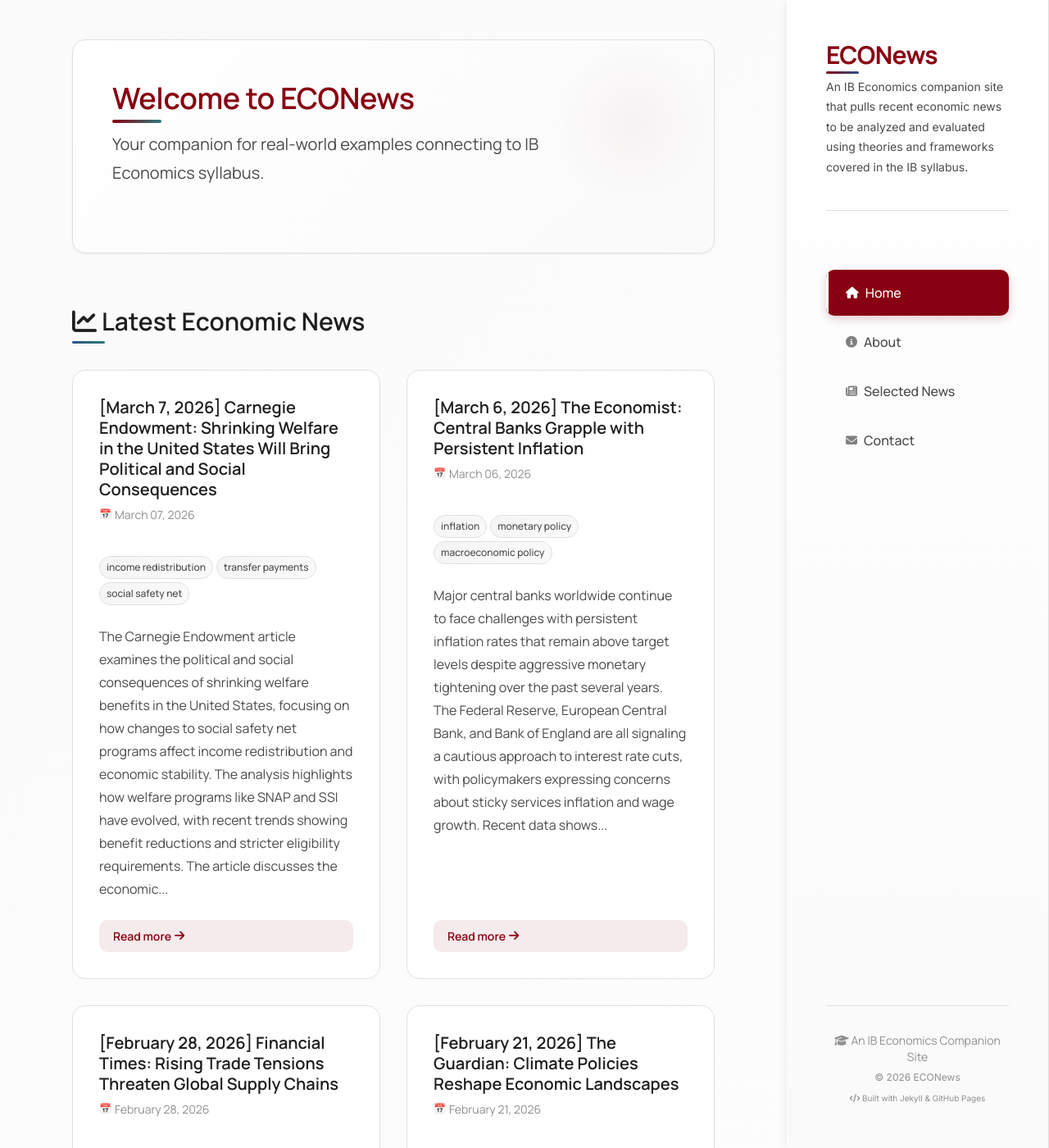
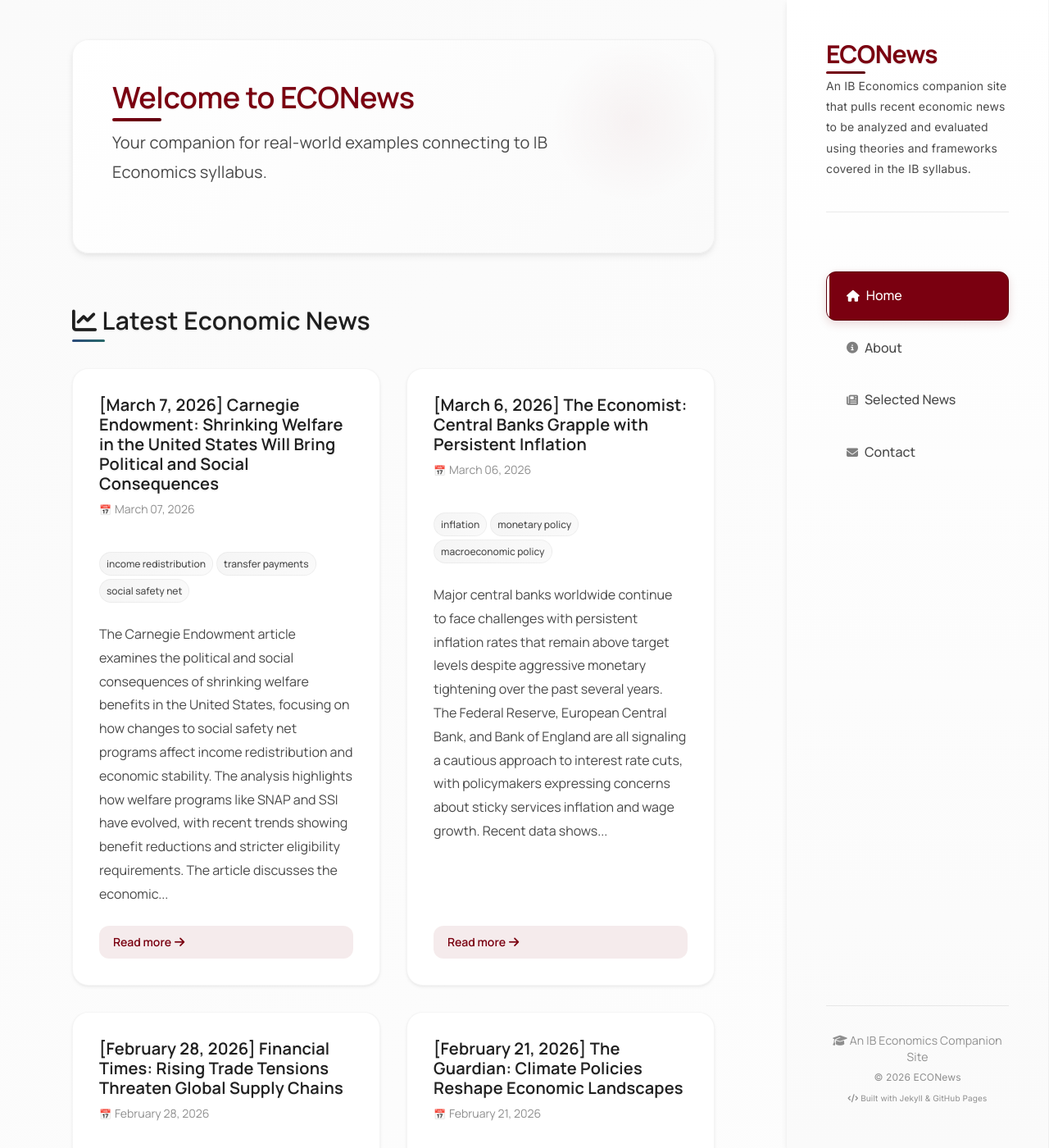
Before and after one commit to Feiran-Z/ECONews, a Jekyll site: the page built from index.md, in a window 1280 px wide and 1400 px high. Shown: the whole window at 82% size. Built offline with Jekyll 4.4.1, drawn with Linux system fonts in a browser that asks for light colours.

Commit message:
Modernize website design with elegant refinements
- Refine color palette with more sophisticated burgundy (#7a0010) and accent colors
- Enhance typography system with letter-spacing variables and text shadows
- Implement multi-layer shadow system for depth and dimension
- Add gradient variables for smooth color transitions
- Refine borders with thinner (0.5px) borders and updated border radii
- Improve interactive elements with enhanced hover states and transitions
- Update navigation, cards, buttons, and forms with elegant styling
- Maintain responsive design and accessibility standards
- Preserve existing layout while adding visual polish

Co-Authored-By: Claude Sonnet 4.6 <noreply@anthropic.com>

```diff
--- a/assets/css/main.css
+++ b/assets/css/main.css
@@ -1,11 +1,12 @@
 /* Modern Economics News Website Design */
 
 :root {
-  /* Enhanced Color Palette */
-  --primary-color: #880112; /* Burgundy - main brand color */
-  --primary-dark: #6a000f;
-  --primary-light: #a80116;
-  --primary-transparent: rgba(136, 1, 18, 0.08);
+  /* Enhanced Color Palette - More Sophisticated Tones */
+  --primary-color: #7a0010; /* Deeper, more sophisticated burgundy */
+  --primary-dark: #5c000c;
+  --primary-light: #9a0014;
+  --primary-transparent: rgba(122, 0, 16, 0.08);
+  --primary-gradient: linear-gradient(135deg, var(--primary-color), var(--primary-dark));
 
   /* Sophisticated Neutral Palette */
   --neutral-900: #121212;
@@ -19,16 +20,20 @@
   --neutral-100: #f5f5f5;
   --neutral-50: #fafafa;
 
-  /* Academic Accent Colors */
-  --accent-blue: #2c5282;
-  --accent-teal: #2d7a7a;
-  --accent-gold: #b7791f;
-  --accent-green: #276749;
-
-  /* Background & Surface */
+  /* Academic Accent Colors - Refined */
+  --accent-blue: #2a4a7a;
+  --accent-teal: #286969;
+  --accent-gold: #a86d1b;
+  --accent-green: #235d40;
+  --accent-gradient-blue: linear-gradient(135deg, var(--accent-blue), #1a365d);
+  --accent-gradient-teal: linear-gradient(135deg, var(--accent-teal), #1a5d5d);
+
+  /* Background & Surface - Enhanced */
   --background-color: #ffffff;
   --surface-color: #ffffff;
   --surface-elevated: #ffffff;
+  --surface-gradient: linear-gradient(135deg, var(--surface-color), var(--neutral-50));
+  --surface-subtle: rgba(0, 0, 0, 0.02);
 
   /* Typography */
   --text-primary: var(--neutral-900);
@@ -36,18 +41,24 @@
   --text-tertiary: var(--neutral-400);
   --text-on-primary: #ffffff;
 
-  /* Borders & Shadows */
-  --border-color: var(--neutral-200);
-  --border-radius-sm: 6px;
-  --border-radius-md: 10px;
-  --border-radius-lg: 16px;
-  --border-radius-xl: 24px;
-
-  /* Shadows */
-  --shadow-sm: 0 1px 3px rgba(0, 0, 0, 0.05);
-  --shadow-md: 0 4px 12px rgba(0, 0, 0, 0.08);
-  --shadow-lg: 0 8px 24px rgba(0, 0, 0, 0.12);
-  --shadow-xl: 0 16px 48px rgba(0, 0, 0, 0.16);
+  /* Borders & Shadows - Refined */
+  --border-color: rgba(0, 0, 0, 0.08);
+  --border-color-subtle: rgba(0, 0, 0, 0.04);
+  --border-radius-sm: 8px;
+  --border-radius-md: 12px;
+  --border-radius-lg: 20px;
+  --border-radius-xl: 28px;
+  --border-width-thin: 0.5px;
+  --border-width-base: 1px;
+
+  /* Shadows - Multi-layer for depth */
+  --shadow-subtle: 0 1px 2px rgba(0, 0, 0, 0.03);
+  --shadow-sm: 0 2px 4px rgba(0, 0, 0, 0.05), 0 1px 2px rgba(0, 0, 0, 0.03);
+  --shadow-md: 0 4px 8px rgba(0, 0, 0, 0.06), 0 2px 4px rgba(0, 0, 0, 0.04);
+  --shadow-lg: 0 8px 16px rgba(0, 0, 0, 0.08), 0 4px 8px rgba(0, 0, 0, 0.06);
+  --shadow-xl: 0 16px 32px rgba(0, 0, 0, 0.10), 0 8px 16px rgba(0, 0, 0, 0.08);
+  --shadow-xxl: 0 24px 48px rgba(0, 0, 0, 0.12), 0 12px 24px rgba(0, 0, 0, 0.10);
+  --shadow-primary: 0 4px 12px rgba(122, 0, 16, 0.15);
 
   /* Spacing System */
   --space-xs: 0.25rem;
@@ -63,10 +74,11 @@
   --content-padding: var(--space-2xl);
   --container-max-width: 1200px;
 
-  /* Transitions */
-  --transition-fast: 150ms ease;
-  --transition-base: 250ms ease;
-  --transition-slow: 350ms ease;
+  /* Transitions - Enhanced */
+  --transition-fast: 150ms cubic-bezier(0.4, 0, 0.2, 1);
+  --transition-base: 250ms cubic-bezier(0.4, 0, 0.2, 1);
+  --transition-slow: 350ms cubic-bezier(0.4, 0, 0.2, 1);
+  --transition-bounce: 300ms cubic-bezier(0.68, -0.55, 0.265, 1.55);
 
   /* Typography Scale */
   --font-size-xs: 0.75rem;
@@ -79,10 +91,19 @@
   --font-size-3xl: 2.25rem;
   --font-size-4xl: 3rem;
 
+  /* Typography Refinements */
+  --letter-spacing-tight: -0.02em;
+  --letter-spacing-normal: -0.01em;
+  --letter-spacing-wide: 0.01em;
+  --letter-spacing-wider: 0.03em;
+  --text-shadow-subtle: 0 1px 2px rgba(0, 0, 0, 0.1);
+  --text-shadow-elevated: 0 2px 4px rgba(0, 0, 0, 0.15);
+
   /* Line Heights */
-  --line-height-tight: 1.25;
-  --line-height-base: 1.5;
-  --line-height-relaxed: 1.75;
+  --line-height-tight: 1.2;
+  --line-height-base: 1.6;
+  --line-height-relaxed: 1.8;
+  --line-height-loose: 2;
 }
 
 /* Reset & Base Styles */
@@ -108,45 +129,58 @@ body {
   text-rendering: optimizeLegibility;
 }
 
-/* Typography Enhancements */
+/* Typography Enhancements - Refined */
 h1, h2, h3, h4, h5, h6 {
   font-weight: 600;
   line-height: var(--line-height-tight);
   margin-bottom: var(--space-md);
   color: var(--neutral-800);
+  text-shadow: var(--text-shadow-subtle);
 }
 
 h1 {
   font-size: var(--font-size-3xl);
   font-weight: 700;
-  letter-spacing: -0.02em;
+  letter-spacing: var(--letter-spacing-tight);
 }
 
 h2 {
   font-size: var(--font-size-2xl);
   font-weight: 600;
-  letter-spacing: -0.01em;
+  letter-spacing: var(--letter-spacing-normal);
 }
 
 h3 {
   font-size: var(--font-size-xl);
   font-weight: 600;
+  letter-spacing: var(--letter-spacing-wide);
 }
 
 h4 {
   font-size: var(--font-size-lg);
   font-weight: 600;
+  letter-spacing: var(--letter-spacing-wide);
 }
 
 p {
   margin-bottom: var(--space-md);
   line-height: var(--line-height-relaxed);
+  font-weight: 400;
+  letter-spacing: 0.01em;
 }
 
 a {
   color: var(--primary-color);
   text-decoration: none;
-  transition: color var(--transition-fast);
+  transition: all var(--transition-base);
+  position: relative;
+}
+
+a:hover {
+  color: var(--primary-dark);
+  text-decoration: underline;
+  text-decoration-thickness: 1px;
+  text-underline-offset: 2px;
 }
 
 a:hover {
@@ -193,7 +227,7 @@ a:hover {
 .nav-column {
   width: var(--nav-width);
   background: linear-gradient(180deg, var(--surface-color) 0%, var(--neutral-50) 100%);
-  border-right: 1px solid var(--border-color);
+  border-right: var(--border-width-thin) solid var(--border-color-subtle);
   padding: var(--space-2xl);
   position: fixed;
   top: 0;
@@ -202,8 +236,8 @@ a:hover {
   overflow-y: auto;
   display: flex;
   flex-direction: column;
-  backdrop-filter: blur(10px);
-  -webkit-backdrop-filter: blur(10px);
+  backdrop-filter: blur(20px) saturate(180%);
+  -webkit-backdrop-filter: blur(20px) saturate(180%);
   z-index: 100;
   box-shadow: var(--shadow-md);
   transition: all var(--transition-base);
@@ -211,6 +245,8 @@ a:hover {
 
 .nav-column:hover {
   box-shadow: var(--shadow-lg);
+  border-right-color: var(--border-color);
+  background: linear-gradient(180deg, var(--surface-color) 0%, var(--neutral-100) 100%);
 }
 
 .nav-header {
@@ -224,20 +260,26 @@ a:hover {
   font-weight: 700;
   color: var(--primary-color);
   margin-bottom: var(--space-sm);
-  letter-spacing: -0.02em;
+  letter-spacing: var(--letter-spacing-tight);
   position: relative;
   display: inline-block;
+  text-shadow: var(--text-shadow-subtle);
 }
 
 .site-title::after {
   content: '';
   position: absolute;
-  bottom: -4px;
+  bottom: -6px;
   left: 0;
-  width: 40px;
+  width: 48px;
   height: 3px;
-  background: linear-gradient(90deg, var(--primary-color), var(--accent-blue));
+  background: var(--primary-gradient);
   border-radius: 2px;
+  transition: width var(--transition-base);
+}
+
+.site-title:hover::after {
+  width: 60px;
 }
 
 .site-description {
@@ -271,6 +313,7 @@ a:hover {
   font-weight: 500;
   position: relative;
   overflow: hidden;
+  border: var(--border-width-thin) solid transparent;
 }
 
 .nav-menu a::before {
@@ -280,7 +323,7 @@ a:hover {
   top: 0;
   height: 100%;
   width: 3px;
-  background: linear-gradient(180deg, var(--primary-color), var(--accent-blue));
+  background: var(--primary-gradient);
   transform: translateX(-100%);
   transition: transform var(--transition-base);
 }
@@ -288,7 +331,9 @@ a:hover {
 .nav-menu a:hover {
   background-color: var(--primary-transparent);
   color: var(--primary-color);
-  transform: translateX(4px);
+  transform: translateX(8px);
+  border-color: var(--border-color-subtle);
+  box-shadow: var(--shadow-sm);
 }
 
 .nav-menu a:hover::before {
@@ -298,7 +343,8 @@ a:hover {
 .nav-menu a.active {
   background-color: var(--primary-color);
   color: var(--text-on-primary);
-  box-shadow: 0 4px 12px rgba(136, 1, 18, 0.2);
+  box-shadow: var(--shadow-primary);
+  border-color: var(--primary-dark);
 }
 
 .nav-menu a.active::before {
@@ -380,12 +426,19 @@ a:hover {
 .hero {
   margin-bottom: var(--space-3xl);
   padding: var(--space-2xl);
-  background: linear-gradient(135deg, var(--surface-color) 0%, var(--neutral-50) 100%);
+  background: var(--surface-gradient);
   border-radius: var(--border-radius-lg);
-  border: 1px solid var(--border-color);
-  box-shadow: var(--shadow-sm);
+  border: var(--border-width-thin) solid var(--border-color-subtle);
+  box-shadow: var(--shadow-md);
   position: relative;
   overflow: hidden;
+  transition: all var(--transition-base);
+}
+
+.hero:hover {
+  box-shadow: var(--shadow-lg);
+  border-color: var(--border-color);
+  transform: translateY(-2px);
 }
 
 .hero::before {
@@ -397,6 +450,11 @@ a:hover {
   height: 200px;
   background: radial-gradient(circle, var(--primary-transparent) 0%, transparent 70%);
   opacity: 0.5;
+  transition: opacity var(--transition-base);
+}
+
+.hero:hover::before {
+  opacity: 0.7;
 }
 
 .hero h2 {
@@ -414,8 +472,13 @@ a:hover {
   left: 0;
   width: 60px;
   height: 4px;
-  background: linear-gradient(90deg, var(--primary-color), var(--accent-teal));
+  background: var(--primary-gradient);
   border-radius: 2px;
+  transition: width var(--transition-base);
+}
+
+.hero h2:hover::after {
+  width: 80px;
 }
 
 .hero p {
@@ -459,7 +522,7 @@ a:hover {
 
 .news-card {
   background: var(--surface-color);
-  border: 1px solid var(--border-color);
+  border: var(--border-width-thin) solid var(--border-color-subtle);
   border-radius: var(--border-radius-lg);
   padding: var(--space-xl);
   transition: all var(--transition-base);
@@ -468,6 +531,7 @@ a:hover {
   display: flex;
   flex-direction: column;
   height: 100%;
+  box-shadow: var(--shadow-sm);
 }
 
 .news-card::before {
@@ -477,14 +541,14 @@ a:hover {
   left: 0;
   width: 4px;
   height: 100%;
-  background: linear-gradient(180deg, var(--primary-color), var(--accent-blue));
+  background: var(--primary-gradient);
   transform: translateX(-100%);
   transition: transform var(--transition-base);
 }
 
 .news-card:hover {
-  transform: translateY(-8px);
-  box-shadow: var(--shadow-lg);
+  transform: translateY(-8px) scale(1.01);
+  box-shadow: var(--shadow-xl);
   border-color: var(--primary-transparent);
 }
 
@@ -546,14 +610,32 @@ a:hover {
   background: var(--primary-transparent);
   border-radius: var(--border-radius-md);
   transition: all var(--transition-base);
-  border: 1px solid transparent;
+  border: var(--border-width-thin) solid transparent;
+  position: relative;
+  overflow: hidden;
+}
+
+.read-more::before {
+  content: '';
+  position: absolute;
+  top: 0;
+  left: -100%;
+  width: 100%;
+  height: 100%;
+  background: var(--primary-gradient);
+  transition: left var(--transition-base);
+  z-index: -1;
 }
 
 .read-more:hover {
-  background: var(--primary-color);
   color: var(--text-on-primary);
   transform: translateX(4px);
-  box-shadow: 0 4px 12px rgba(136, 1, 18, 0.2);
+  box-shadow: var(--shadow-primary);
+  border-color: var(--primary-dark);
+}
+
+.read-more:hover::before {
+  left: 0;
 }
 
 .read-more::after {
@@ -579,24 +661,50 @@ a:hover {
   font-size: var(--font-size-xs);
   color: var(--neutral-600);
   font-weight: 500;
-  border: 1px solid var(--border-color);
-  transition: all var(--transition-fast);
+  border: var(--border-width-thin) solid var(--border-color-subtle);
+  transition: all var(--transition-base);
+  position: relative;
+  overflow: hidden;
+}
+
+.tag::before {
+  content: '';
+  position: absolute;
+  top: 0;
+  left: -100%;
+  width: 100%;
+  height: 100%;
+  background: var(--primary-transparent);
+  transition: left var(--transition-base);
+  z-index: -1;
 }
 
 .tag:hover {
-  background: linear-gradient(135deg, var(--primary-transparent), var(--primary-transparent));
   color: var(--primary-color);
   border-color: var(--primary-color);
-  transform: translateY(-1px);
+  transform: translateY(-2px);
+  box-shadow: var(--shadow-sm);
+}
+
+.tag:hover::before {
+  left: 0;
 }
 
 /* About Preview Section */
 .about-preview {
   padding: var(--space-2xl);
-  background: linear-gradient(135deg, var(--surface-color) 0%, var(--neutral-50) 100%);
+  background: var(--surface-gradient);
   border-radius: var(--border-radius-lg);
-  border: 1px solid var(--border-color);
+  border: var(--border-width-thin) solid var(--border-color-subtle);
   margin-top: var(--space-3xl);
+  transition: all var(--transition-base);
+  box-shadow: var(--shadow-sm);
+}
+
+.about-preview:hover {
+  box-shadow: var(--shadow-md);
+  border-color: var(--border-color);
+  transform: translateY(-2px);
 }
 
 .about-preview h3 {
@@ -620,12 +728,31 @@ a:hover {
   background: rgba(45, 122, 122, 0.1);
   border-radius: var(--border-radius-md);
   transition: all var(--transition-base);
+  border: var(--border-width-thin) solid transparent;
+  position: relative;
+  overflow: hidden;
+}
+
+.learn-more::before {
+  content: '';
+  position: absolute;
+  top: 0;
+  left: -100%;
+  width: 100%;
+  height: 100%;
+  background: var(--accent-gradient-teal);
+  transition: left var(--transition-base);
+  z-index: -1;
 }
 
 .learn-more:hover {
-  background: var(--accent-teal);
   color: white;
   transform: translateX(4px);
+  border-color: var(--accent-teal);
+}
+
+.learn-more:hover::before {
+  left: 0;
 }
 
 .learn-more::after {
@@ -644,7 +771,13 @@ a:hover {
   font-style: italic;
   background: var(--neutral-50);
   border-radius: var(--border-radius-md);
-  border: 1px dashed var(--border-color);
+  border: var(--border-width-thin) dashed var(--border-color-subtle);
+  transition: all var(--transition-base);
+}
+
+.no-posts:hover {
+  border-color: var(--border-color);
+  background: var(--neutral-100);
 }
 
 /* Responsive Design */
@@ -672,7 +805,7 @@ a:hover {
     position: static;
     width: 100%;
     border-right: none;
-    border-bottom: 1px solid var(--border-color);
+    border-bottom: var(--border-width-thin) solid var(--border-color);
     max-height: none;
     padding: var(--space-xl);
     box-shadow: none;
@@ -681,6 +814,7 @@ a:hover {
 
   .nav-column:hover {
     box-shadow: none;
+    border-bottom-color: var(--border-color);
   }
 
   .content-column {
@@ -890,44 +1024,54 @@ a:hover {
   animation: shimmer 2s infinite linear;
 }
 
-/* Focus States for Accessibility */
+/* Focus States for Accessibility - Enhanced */
 a:focus,
 button:focus,
 input:focus,
 textarea:focus {
   outline: 2px solid var(--primary-color);
-  outline-offset: 2px;
+  outline-offset: 3px;
   border-radius: var(--border-radius-sm);
-}
-
-/* Skip to Content Link */
+  box-shadow: 0 0 0 3px var(--primary-transparent);
+}
+
+/* Skip to Content Link - Enhanced */
 .skip-to-content {
   position: absolute;
   top: -40px;
   left: 0;
-  background: var(--primary-color);
+  background: var(--primary-gradient);
   color: white;
   padding: var(--space-sm) var(--space-md);
   text-decoration: none;
   border-radius: 0 0 var(--border-radius-md) 0;
   z-index: 1000;
-  transition: top var(--transition-base);
+  transition: all var(--transition-base);
+  border: var(--border-width-thin) solid var(--primary-dark);
+  box-shadow: var(--shadow-primary);
 }
 
 .skip-to-content:focus {
   top: 0;
-}
-
-/* Scroll Progress Indicator */
+  outline: none;
+  box-shadow: var(--shadow-lg);
+}
+
+.skip-to-content:focus {
+  top: 0;
+}
+
+/* Scroll Progress Indicator - Enhanced */
 .scroll-progress {
   position: fixed;
   top: 0;
   left: 0;
   width: 100%;
   height: 3px;
-  background: linear-gradient(90deg, var(--primary-color), var(--accent-blue));
+  background: var(--primary-gradient);
   transform-origin: 0%;
   z-index: 1000;
+  box-shadow: 0 2px 4px rgba(122, 0, 16, 0.2);
 }
 
 /* Page Content Layout */
@@ -946,14 +1090,21 @@ textarea:focus {
   margin-bottom: var(--space-xl);
 }
 
-/* Content Sections */
+/* Content Sections - Enhanced */
 .content-section {
   margin-bottom: var(--space-3xl);
   padding: var(--space-2xl);
-  background: var(--surface-color);
+  background: var(--surface-gradient);
   border-radius: var(--border-radius-lg);
-  border: 1px solid var(--border-color);
+  border: var(--border-width-thin) solid var(--border-color-subtle);
   box-shadow: var(--shadow-sm);
+  transition: all var(--transition-base);
+}
+
+.content-section:hover {
+  box-shadow: var(--shadow-md);
+  border-color: var(--border-color);
+  transform: translateY(-2px);
 }
 
 .content-section.bg-elevated {
@@ -963,7 +1114,7 @@ textarea:focus {
 .section-header {
   margin-bottom: var(--space-2xl);
   padding-bottom: var(--space-lg);
-  border-bottom: 1px solid var(--border-color);
+  border-bottom: var(--border-width-thin) solid var(--border-color);
 }
 
 .section-header h3 {
@@ -991,11 +1142,12 @@ textarea:focus {
 
 .feature-card {
   background: var(--surface-elevated);
-  border: 1px solid var(--border-color);
+  border: var(--border-width-thin) solid var(--border-color-subtle);
   border-radius: var(--border-radius-md);
   padding: var(--space-lg);
   transition: all var(--transition-base);
   text-align: center;
+  box-shadow: var(--shadow-sm);
 }
 
 .feature-card:hover {
@@ -1043,7 +1195,7 @@ textarea:focus {
   flex-shrink: 0;
   width: 40px;
   height: 40px;
-  background: linear-gradient(135deg, var(--primary-color), var(--accent-blue));
+  background: var(--primary-gradient);
   color: white;
   border-radius: 50%;
   display: flex;
```
